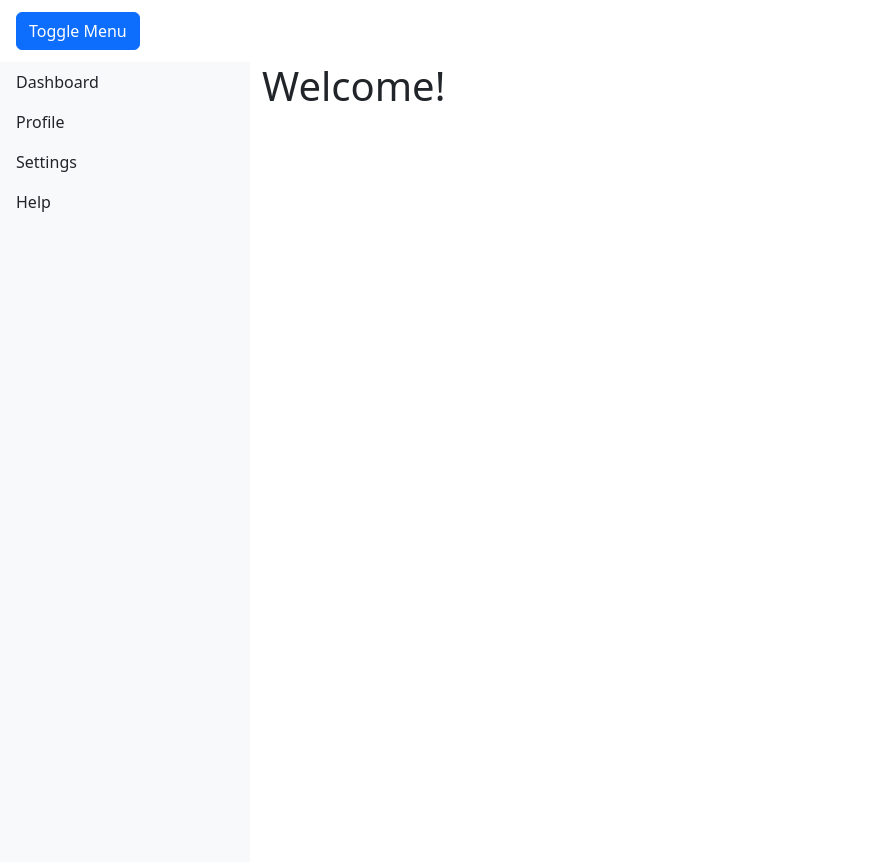
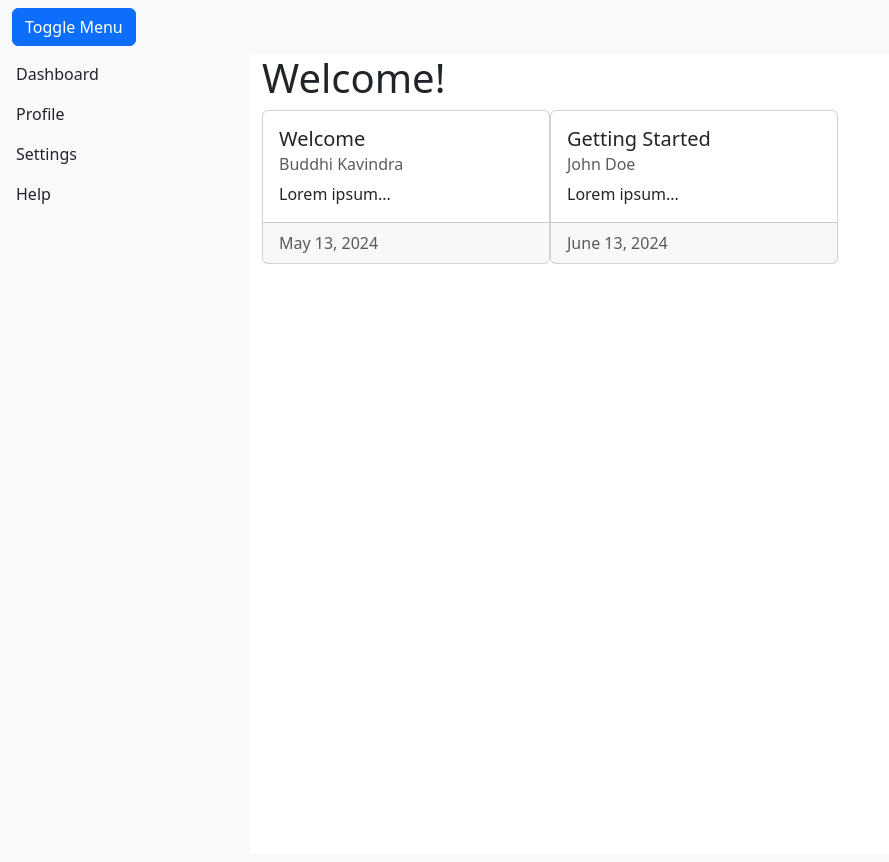
Before and after one commit to Buddhilive/django-dojo, a Django app: page / in a window 1280 px wide. Shown: the whole page, without its empty margins (0-889 px from the left). After the commit the page ends 264 px from the top, so only its background shows below. Run offline with Django 4.2, Linux system fonts and the light colour scheme.

Commit message:
Load dummy data

```diff
--- a/blog/templates/blog/base.html
+++ b/blog/templates/blog/base.html
@@ -30,19 +30,13 @@
       #sidebar .list-group-item {
         border: none;
       }
-
-      .dojo-navbar {
-        display: flex;
-        justify-content: flex-start;
-        align-content: center;
-        padding: 12px 16px;
-        width: 100%;
-      }
     </style>
   </head>
   <body>
-    <nav class="dojo-navbar">
-      <button class="btn btn-primary" id="menu-toggle">Toggle Menu</button>
+    <nav class="navbar bg-body-tertiary">
+      <div class="container-fluid">
+        <button class="btn btn-primary" id="menu-toggle">Toggle Menu</button>
+      </div>
     </nav>
     <div class="d-flex" id="wrapper">
       <!-- Sidebar -->
--- a/blog/templates/blog/index.html
+++ b/blog/templates/blog/index.html
@@ -2,4 +2,16 @@
 {% block title %}Home{% endblock title %}
 {% block content %}
 <h1>Welcome!</h1>
+<div class="mydojo-blog d-flex">
+    {% for post in blog_posts %}
+    <div class="card" style="width: 18rem">
+      <div class="card-body">
+        <h5 class="card-title">{{ post.title }}</h5>
+        <h6 class="card-subtitle mb-2 text-body-secondary">{{ post.author }}</h6>
+        <p class="card-text">{{ post.content }}</p>
+      </div>
+      <div class="card-footer text-body-secondary">{{ post.date_posted }}</div>
+    </div>
+    {% endfor %}
+</div>
 {% endblock content %}
--- a/blog/views.py
+++ b/blog/views.py
@@ -1,5 +1,22 @@
 from django.shortcuts import render
 
-# Create your views here.
+posts = [
+    {
+        'author': 'Buddhi Kavindra',
+        'title': 'Welcome',
+        'content': 'Lorem ipsum...',
+        'date_posted': 'May 13, 2024'
+    },
+    {
+        'author': 'John Doe',
+        'title': 'Getting Started',
+        'content': 'Lorem ipsum...',
+        'date_posted': 'June 13, 2024'
+    }
+]
+
 def view_home(request):
-    return render(request, "blog/index.html")
+    context = {
+        'blog_posts': posts
+    }
+    return render(request, "blog/index.html", context)
```
